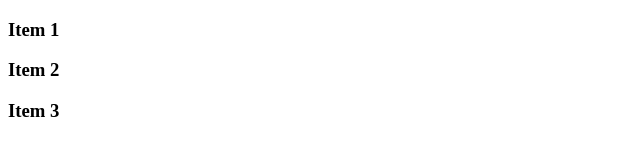
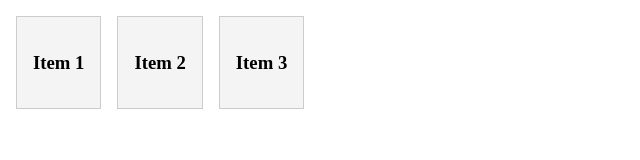
Before and after one commit to nilankh/LearningHTMLandCSS, a plain HTML site: page 17_flex_align.html in a window 1280 px wide. Shown: the whole page, without its empty margins (0-640 px from the left). Drawn offline with Linux system fonts and the light colour scheme.

Commit message:
learning flex alignmenet and order

```diff
--- a/17_flex_align.html
+++ b/17_flex_align.html
@@ -5,7 +5,18 @@
     <meta name="viewport" content="width=device-width, initial-scale=1.0">
     <title>Flex align</title>
     <style>
+        #container {
+            display: flex;
+        }
+        .item {
+            background: #f4f4f4;
+            border: #ccc solid 1px;
+            padding: 1rem;
+            text-align: center;
+            padding: 1rem;
+            margin: 0.5rem;
 
+        }
     </style>
 </head>
 <body>
```
